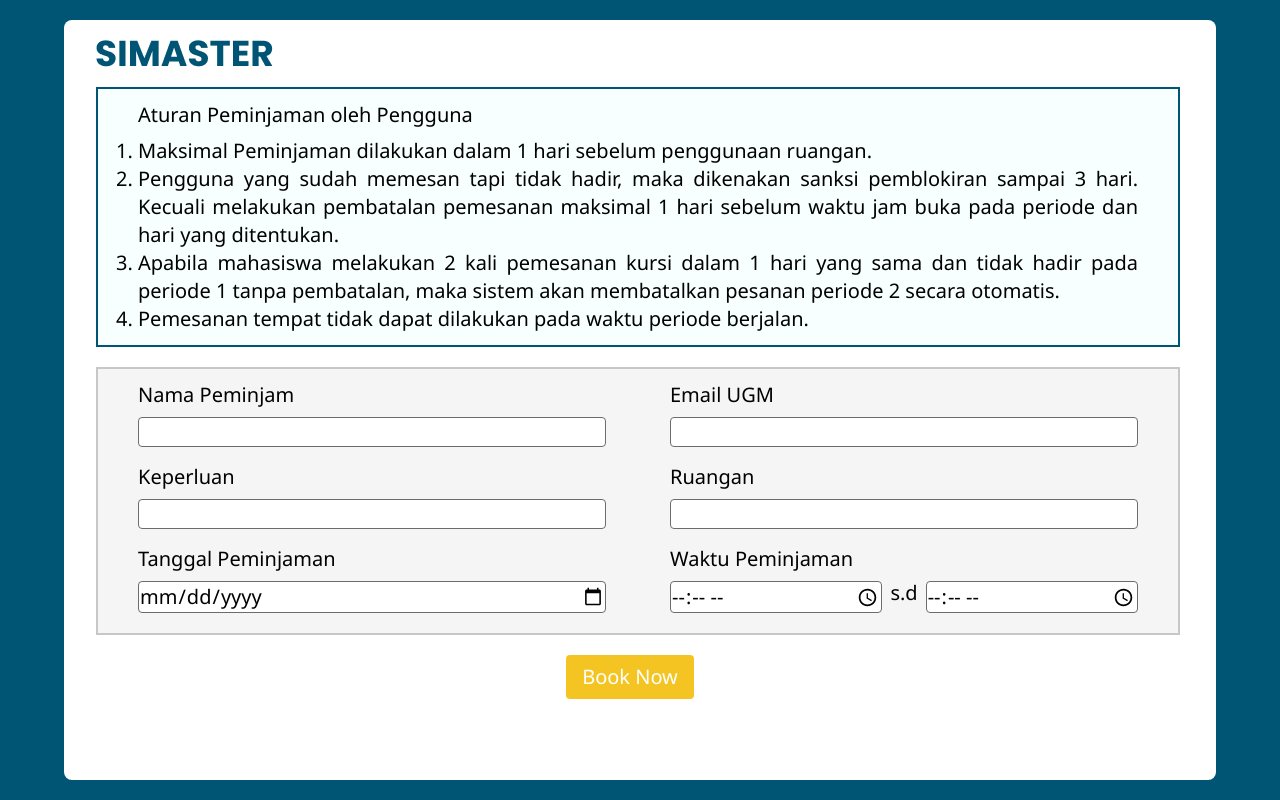
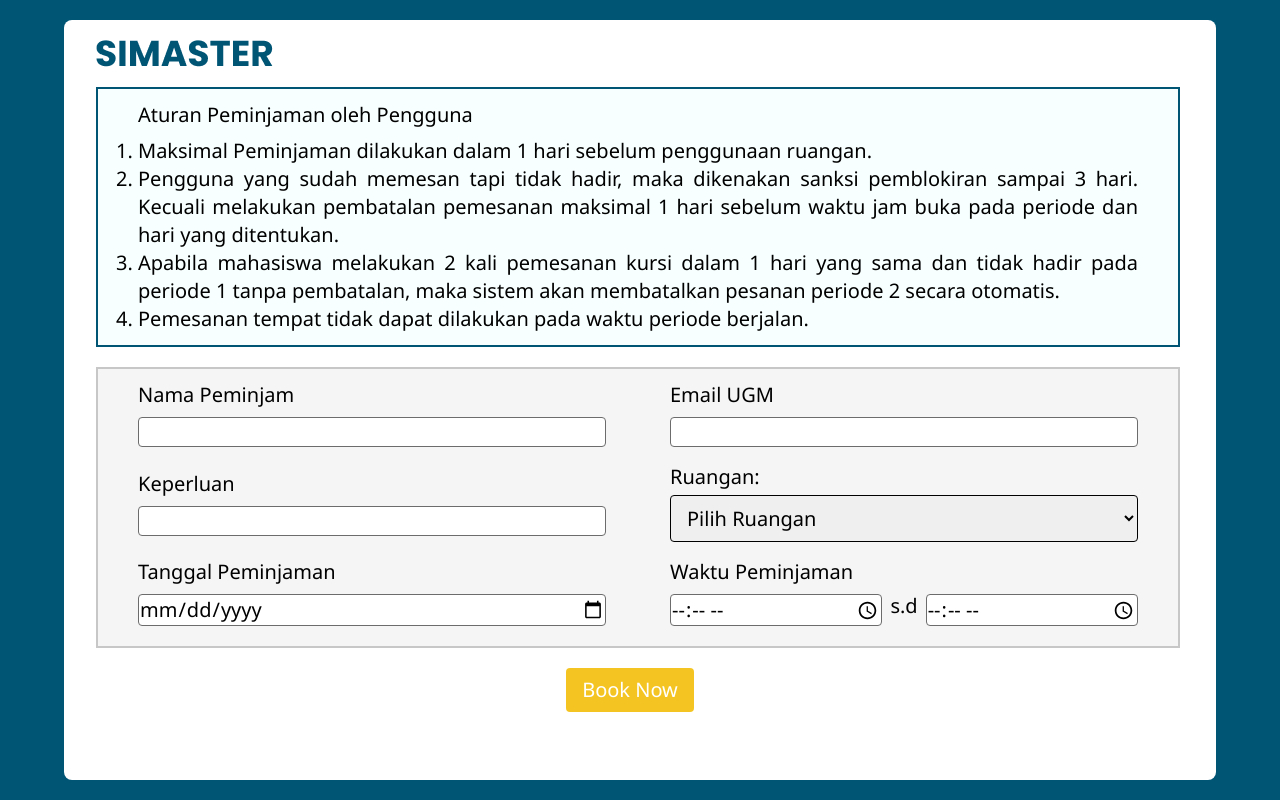
Before and after one commit to nadyasasa/classroom-app, a React (Create React App) app: page /user/addbooking in a window 1280 px wide. Built offline with nearby package versions, Linux system fonts and the light colour scheme.

Commit message:
fix: User - Add Booking

```diff
--- a/src/pages/user/addbooking.jsx
+++ b/src/pages/user/addbooking.jsx
@@ -1,16 +1,28 @@
-import React from "react"
+import React, {useState} from "react"
 import Navbar from "../../component/navbar.jsx";
 
+function AddBooking(){
 const rules = [
     {description: 'Maksimal Peminjaman dilakukan dalam 1 hari sebelum penggunaan ruangan.'},
     {description: 'Pengguna yang sudah memesan tapi tidak hadir, maka dikenakan sanksi pemblokiran sampai 3 hari. Kecuali melakukan pembatalan pemesanan maksimal 1 hari sebelum waktu jam buka pada periode dan hari yang ditentukan.'},
     {description: 'Apabila mahasiswa melakukan 2 kali pemesanan kursi dalam 1 hari yang sama dan tidak hadir pada periode 1 tanpa pembatalan, maka sistem akan membatalkan pesanan periode 2 secara otomatis.'},
     {description: 'Pemesanan tempat tidak dapat dilakukan pada waktu periode berjalan.'}
   ];
-const UserBook = () => {
+
+const [formData, setFormData] = useState({
+    location: '',
+  });
+
+const handleChange = (e, index) => {
+    setFormData({
+            ...formData,
+            [e.target.name]: e.target.value,
+        });
+    };
     const listRules = rules.map(rules =>
         <li>{rules.description}</li>
     );
+
     return (
         <div className="bg-blue h-screen flex py-5 px-16 text-xl">
             <div className="bg-white h-full flex flex-col gap-5 w-full pr-5 rounded-lg">
@@ -27,7 +39,7 @@
                 </div>
                 <form className="grid grid-cols-2 gap-x-16 gap-y-4 pb-5 items-center bg-graylight border-solid border-2 border-gray px-10 py-3 ml-8 mr-4">
                     <div className="w-full">
-                        <label>
+                        <label htmlFor="name">
                             Nama Peminjam
                         </label>
                         <input
@@ -38,7 +50,7 @@
                         </input>
                     </div>
                     <div className="bw-full">
-                        <label>
+                        <label htmlFor="email">
                             Email UGM
                         </label>
                         <input
@@ -49,7 +61,7 @@
                         </input>
                     </div>
                     <div className="bw-full">
-                        <label>
+                        <label htmlFor="needs">
                             Keperluan
                         </label>
                         <input
@@ -59,16 +71,22 @@
                             >
                         </input>
                     </div>
-                    <div className="bw-full">
-                        <label>
-                            Ruangan
+                    <div>
+                        <label htmlFor="room" className="block mb-1">
+                            Ruangan:
                         </label>
-                        <input
-                            type="text"
-                            id="classroom"
-                            className="w-full mt-2 bg-white border border-graydark rounded"
-                            >
-                        </input>
+                        <select
+                            id="location"
+                            name="location"
+                            value={formData.location}
+                            onChange={handleChange}
+                            className="w-full border border-gray-300 px-3 py-2 rounded"
+                        >
+                            <option value="">Pilih Ruangan</option>
+                            <option value="Location A">E6 - Lt. 3</option>
+                            <option value="Location B">E9 - Lt. 3</option>
+                            <option value="Location C">RPL - Lt. 2</option>
+                        </select>
                     </div>
                     <div className="bw-full">
                         <label>
@@ -112,4 +130,5 @@
     )
 }
 
-export default UserBook
+
+export default AddBooking;
```
